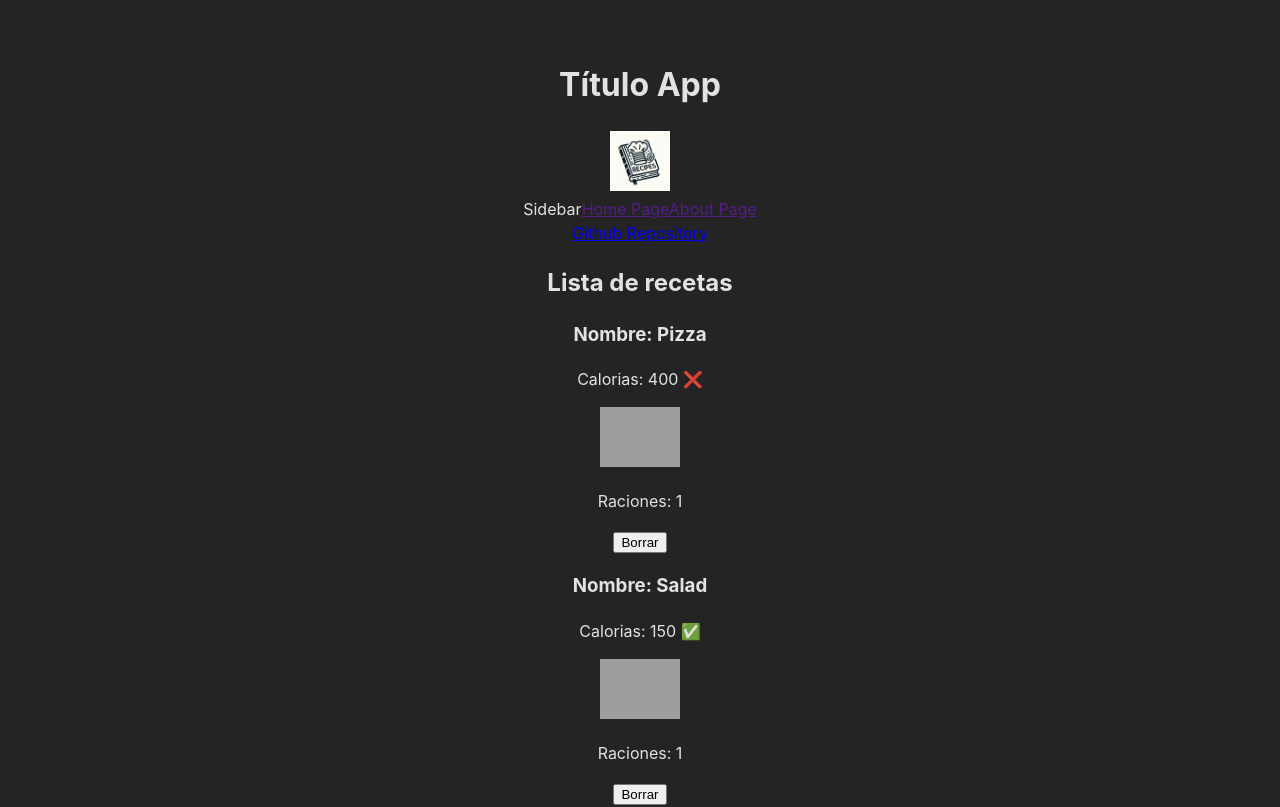
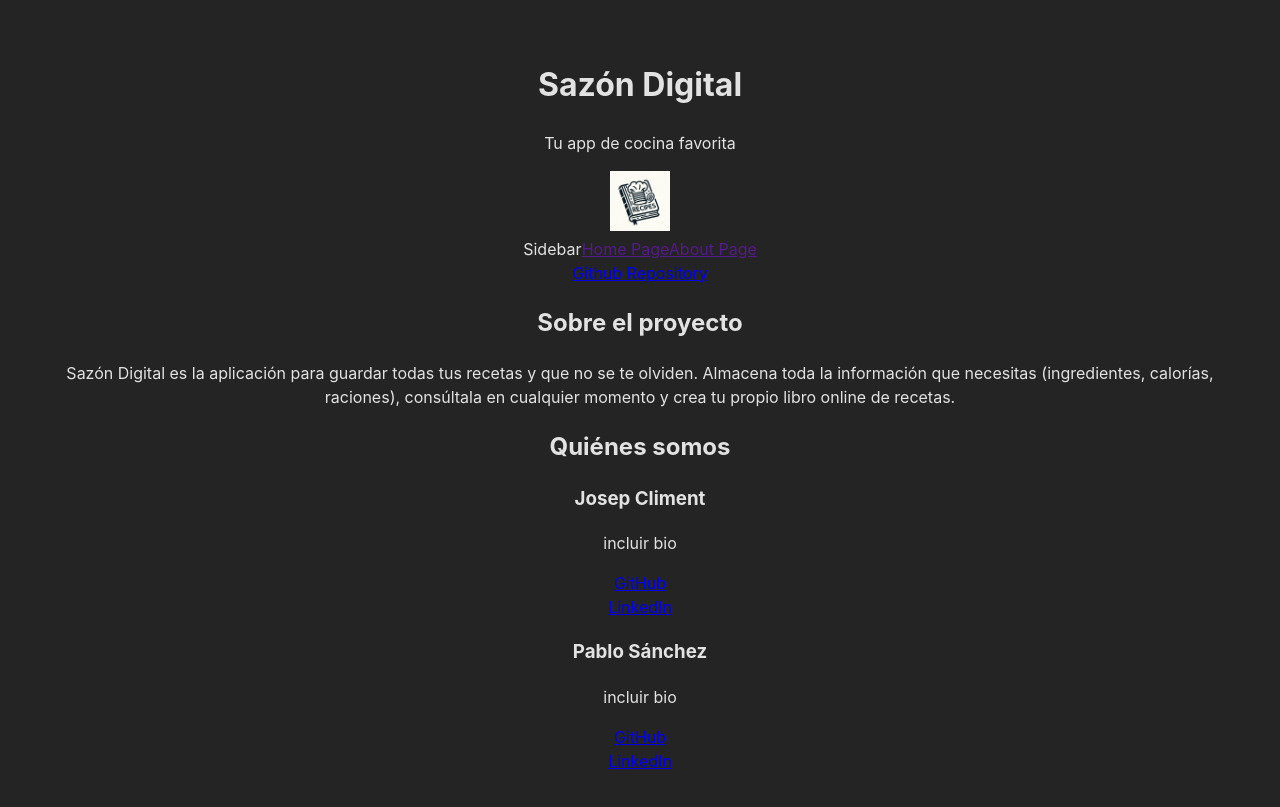
Before and after one commit to josepcliment92/recipe-book-app, a React (Vite) app: page /about in a window 1280 px wide. Shown: the top 807 px of the page. Built offline with nearby package versions, Linux system fonts and the light colour scheme; grey boxes are pictures that could not be loaded.

Commit message:
añadir paginas y rutas

```diff
--- a/package.json
+++ b/package.json
@@ -11,7 +11,8 @@
   },
   "dependencies": {
     "react": "^18.2.0",
-    "react-dom": "^18.2.0"
+    "react-dom": "^18.2.0",
+    "react-router-dom": "^6.22.0"
   },
   "devDependencies": {
     "@types/react": "^18.2.55",
--- a/src/Homepage.jsx
+++ b/src/Homepage.jsx
@@ -2,7 +2,12 @@ import "./App.css";
 import Footer from "./components/Footer.jsx";
 import Sidebar from "./components/Sidebar.jsx";
 import UpBarra from "./components/UpBarra.jsx";
-import RecipeList from "./components/RecipeList.jsx";
+import { Routes, Route } from "react-router-dom";
+import DashboardPage from "./pages/DashboardPage.jsx";
+import NotFoundPage from "./pages/NotFoundPage.jsx";
+import ItemDetailsPage from "./pages/ItemDetailsPage.jsx";
+import AboutPage from "./pages/AboutPage.jsx";
+//import RecipeList from "./components/RecipeList.jsx";
 
 function Homepage() {
   return (
@@ -10,7 +15,14 @@ function Homepage() {
       <UpBarra />
       <Sidebar />
       <Footer />
-      <RecipeList />
+      <div>
+        <Routes>
+          <Route path={"/"} element={<DashboardPage />} />
+          <Route path={"/item-details"} element={<ItemDetailsPage />} />
+          <Route path={"/about"} element={<AboutPage />} />
+          <Route path={"*"} element={<NotFoundPage />} />
+        </Routes>
+      </div>
     </div>
   );
 }
--- /dev/null
+++ b/src/components/List.jsx
@@ -0,0 +1,33 @@
+import { useState } from "react";
+import ListItem from "./ListItem";
+//import listRecipes from "./recipe-list.json";
+
+function List(props) {
+
+
+const [currentListRecipe, setCurrentListRecipe] = useState(props.data);
+
+  const handleRemoveRecipe = (indexToRemove) => {
+    let currentListRecipeClone = JSON.parse(JSON.stringify(currentListRecipe));
+
+    currentListRecipeClone.splice(indexToRemove, 1);
+
+    setCurrentListRecipe(currentListRecipeClone);
+  };
+
+  return (
+    <div>
+      <h2>Lista de recetas</h2>
+      {currentListRecipe.map((eachRecipe, index) => {
+        return (
+          <div key={index}>
+            <ListItem data={eachRecipe} />
+          </div>
+        );
+      })}
+    </div>
+  );
+
+}
+
+export default List
--- /dev/null
+++ b/src/components/ListItem.jsx
@@ -0,0 +1,18 @@
+
+
+function ListItem(props) {
+  return (
+    <div>
+        <h3>Nombre: {props.data.name}</h3>
+            <p>Calorias: {props.data.calories} {props.data.calories > 200 ? "❌" : "✅"} {props.data.calories > 400 && "❌"} {props.data.calories > 700 && "❌=💀"}</p>
+            <div>
+              <img src={props.data.image} alt={props.data.name} width="80px" />
+            </div>
+            <p>Raciones: {props.data.servings}</p>
+  <button onClick={() => handleRemoveRecipe(props.data.index)}>Borrar</button>
+
+        </div>
+  )
+}
+
+export default ListItem
--- a/src/components/RecipeList.jsx
+++ b/src/components/RecipeList.jsx
@@ -1,35 +1,11 @@
 import listRecipes from "./recipe-list.json";
-import { useState } from "react";
+import List from "./List";
 
 function RecipeList() {
-  const [currentListRecipe, setCurrentListRecipe] = useState(listRecipes);
-
-  const handleRemoveRecipe = (indexToRemove) => {
-    let currentListRecipeClone = JSON.parse(JSON.stringify(currentListRecipe));
-
-    currentListRecipeClone.splice(indexToRemove, 1);
-
-    setCurrentListRecipe(currentListRecipeClone);
-  };
 
   return (
-    <div>
-      <h2>Lista de recetas</h2>
-      {currentListRecipe.map((eachRecipe, index) => {
-        return (
-          <div key={index}>
-            <h3>Nombre: {eachRecipe.name}</h3>
-            <p>Calorias: {eachRecipe.calories} {eachRecipe.calories > 200 ? "❌" : "✅"} {eachRecipe.calories > 400 && "❌"} {eachRecipe.calories > 700 && "❌=💀"}</p>
-            <div>
-              <img src={eachRecipe.image} alt={eachRecipe.name} width="80px" />
-            </div>
-            <p>Raciones: {eachRecipe.servings}</p>
-            <button onClick={() => handleRemoveRecipe(index)}>Borrar</button>
-          </div>
-        );
-      })}
-    </div>
-  );
+    <List data={listRecipes} />
+  )
 }
 
 export default RecipeList;
--- a/src/components/UpBarra.jsx
+++ b/src/components/UpBarra.jsx
@@ -3,7 +3,8 @@ import logoImage from "../assets/logo1.jpg";
 function UpBarra() {
   return (
     <div>
-      <h1>Título App</h1>
+      <h1>Sazón Digital</h1>
+      <p>Tu app de cocina favorita</p>
       <img src={logoImage} alt="app logo" width='60px' />
     </div>
   );
--- a/src/main.jsx
+++ b/src/main.jsx
@@ -2,7 +2,10 @@ import React from 'react'
 import ReactDOM from 'react-dom/client'
 import './index.css'
 import App from './App.jsx'
+import { BrowserRouter } from 'react-router-dom'
 
 ReactDOM.createRoot(document.getElementById('root')).render(
+    <BrowserRouter>
     <App />
+    </BrowserRouter>
 )
--- /dev/null
+++ b/src/pages/AboutPage.jsx
@@ -0,0 +1,25 @@
+import React from 'react'
+
+function AboutPage() {
+  return (
+    <div>
+        <h2>Sobre el proyecto</h2>
+        <p> Sazón Digital es la aplicación para guardar todas tus recetas y que no se te olviden. Almacena toda la información que necesitas (ingredientes, calorías, raciones), consúltala en cualquier momento y crea tu propio libro online de recetas.</p>
+<h2>Quiénes somos</h2>
+<h3>Josep Climent</h3>
+<p>incluir bio</p>
+<a href="https://github.com/josepcliment92/" >GitHub</a>
+<br/>
+<a href="https://www.linkedin.com/in/josep-climent-07508082/">LinkedIn</a>
+
+<h3>Pablo Sánchez</h3>
+<p>incluir bio</p>
+<a href="https://github.com/PabloSanchezCamara" >GitHub</a>
+<br/>
+<a href="https://www.linkedin.com/in/pablo-sanchez-camara-b143892b4/">LinkedIn</a>
+
+    </div>
+  )
+}
+
+export default AboutPage
--- /dev/null
+++ b/src/pages/DashboardPage.jsx
@@ -0,0 +1,12 @@
+import RecipeList from "../components/RecipeList";
+
+function DashboardPage() {
+  return (
+    <div>
+      <RecipeList />
+
+    </div>
+  );
+}
+
+export default DashboardPage;
--- /dev/null
+++ b/src/pages/ItemDetailsPage.jsx
@@ -0,0 +1,11 @@
+import ListItem from "../components/ListItem";
+
+function ItemDetailsPage() {
+  return (
+    <div>
+      <ListItem />
+    </div>
+  );
+}
+
+export default ItemDetailsPage;
--- /dev/null
+++ b/src/pages/NotFoundPage.jsx
@@ -0,0 +1,9 @@
+import React from 'react'
+
+function NotFoundPage() {
+  return (
+    <div>NotFoundPage</div>
+  )
+}
+
+export default NotFoundPage
```
Also changed, not shown: 1 other file (tests, documents, lock files or other folders).
